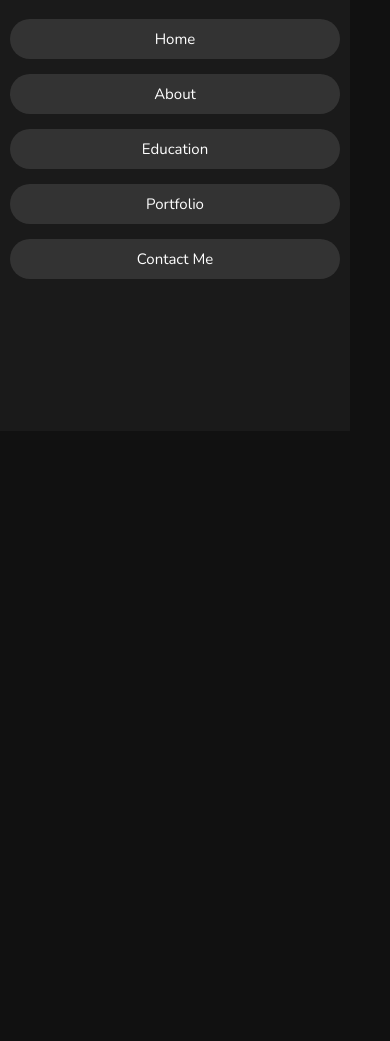
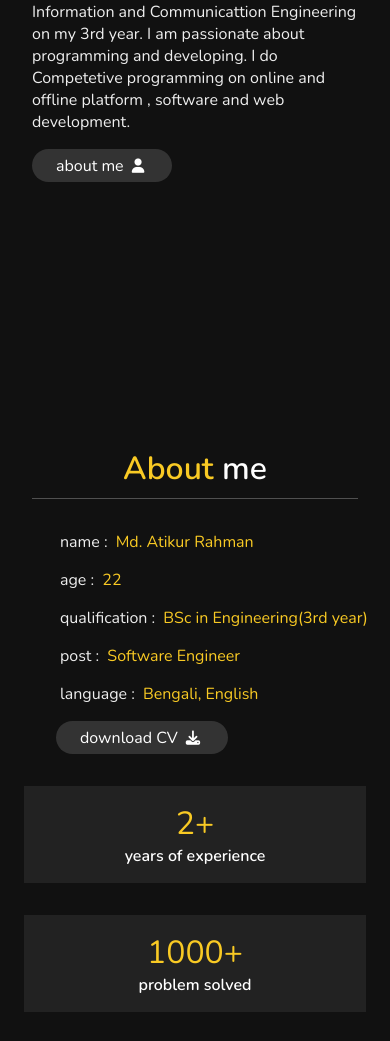
Before and after one commit to MD-Atikur-Rahman/Personal-Portfolio, a plain HTML site: page index.html in a window 390 px wide. Shown: the part 413-1454 px from the top of the page. Before the commit the page ends 844 px from the top, so only its background shows below. Drawn offline with nearby package versions, Linux system fonts and the light colour scheme.

Commit message:
making responsive , home and  about added

```diff
--- a/css/style.css
+++ b/css/style.css
@@ -1,4 +1,4 @@
-@import url('https://fonts.googleapis.com/css2?family=Nunito:wght@200;300;400;600&family=Poppins&display=swap');
+@import url('https://fonts.googleapis.com/css2?family=Nunito:wght@200;300;400;600&display=swap');
 
 :root{
     --yellow:#f9ca24;
@@ -6,70 +6,103 @@
 
 *{
     font-family: 'Nunito', sans-serif;
-    margin: 0; padding: 0;
+    margin:0; padding:0;
     box-sizing: border-box;
     text-decoration: none;
-    outline: none;
-    border: none;
-    text-transform: capitalize;
-    transition:all .2s linear;
+    outline: none; border:none;
+    transition: all .2s linear;
 }
 
 *::selection{
-    background: var(--yellow);
-    color: #333;
+    background:var(--yellow);
+    color:#333;
 }
 
 html{
-    font-size: 62.5%;
+    font-size: 60%;
     overflow-x: hidden;
 }
 
 html::-webkit-scrollbar{
-    width: 1.4rem;
+    width:1.4rem;
 }
 
 html::-webkit-scrollbar-track{
-    background: #222;
-}
-
-html::-webkit-scrollbar-track{
-    background: #222;
+    background:#222;
 }
 
 html::-webkit-scrollbar-thumb{
-    background: var(--yellow);
+    background:var(--yellow);
 }
 
 body{
-    background: #111;
+    background:#111;
     overflow-x: hidden;
+    padding-left: 35rem;
+}
+
+section{
+    min-height: 100vh;
+    padding:1rem;
+}
+
+.btn{
+    padding:.7rem 3rem;
+    background:#333;
+    color:#fff;
+    cursor: pointer;
+    margin-top: 1rem;
+    font-size: 2rem;
+    border-radius: 5rem;
+}
+
+.btn i{
+    padding:0 .5rem;
+    font-size: 1.8rem;
+}
+
+.btn:hover{
+    background:var(--yellow);
+}
+
+.heading{
+    text-align: center;
+    margin:0 6rem;
+    font-size: 4rem;
+    padding:1rem;
+    border-bottom: .1rem solid #fff4;
+    color:#fff;
+}
+
+.heading span{
+    color:var(--yellow);
 }
 
 header{
     position: fixed;
-    top: 0; left:0;
+    top:0; left:0;
     z-index: 1000;
-    height: 100%;
-    width: 35rem;
-    background: #1a1a1a;
+    height:100%;
+    width:35rem;
+    background:#1a1a1a;
     display: flex;
     align-items: center;
     justify-content: center;
-    flex-flow:column;
+    flex-flow: column;
     text-align: center;
 }
+
 header .user img{
-    height: 17rem;
-    width: 17rem;
+    height:17rem;
+    width:17rem;
     border-radius: 50%;
     object-fit: cover;
     margin-bottom: 1rem;
-    border: .7rem solid var(--yellow);
+    border:.7rem solid var(--yellow);
 }
 
 header .user .name{
-    font-size: 3rem;
+    font-size: 3.5rem;
     color:#fff;
 }
 
@@ -79,37 +112,171 @@ header .user .post{
 }
 
 header .navbar{
-    width: 100%;
+    width:100%;
 }
 
 header .navbar ul{
     list-style: none;
-    padding:1rem 1rem;
+    padding:1rem 3rem;
+}
 
-}
 
 header .navbar ul li a{
     display: block;
-    padding: 1rem;
-    margin: 1.5rem 0;
-    background: #333;
-    color: #fff;
-    font-size: 1.5rem;
+    padding:1rem;
+    margin:1.5rem 0;
+    background:#333;
+    color:#fff;
+    font-size: 2rem;
     border-radius: 5rem;
 }
 
 header .navbar ul li a:hover{
-    background-color: var(--yellow);
+    background:var(--yellow);
 }
 
 #menu{
     position: fixed;
-    top: 2rem; right: 2rem;
-    background: #333;
-    color: #fff;
+    top:2rem; right:2rem;
+    background:#333;
+    color:#fff;
     cursor: pointer;
-    font-size: 2rem;
-    padding: 1rem 1rem;
+    font-size: 2.5rem;
+    padding:1rem 1.5rem;
     z-index: 1000;
     display: none;
 }
+
+.home{
+    display: flex;
+    justify-content: center;
+    flex-flow: column;
+    padding:0 15rem;
+}
+
+.home h3{
+    font-size: 2.5rem;
+    color:#fff;
+}
+
+.home h1{
+    font-size:5rem;
+    color:#fff;
+}
+
+.home h1 span{
+    color:var(--yellow);
+}
+
+.home p{
+    font-size:2rem;
+    color:#eee;
+    padding: 1rem 0;
+}
+
+.about .row{
+    display: flex;
+    align-items: center;
+    justify-content: center;
+    flex-wrap: wrap;
+    padding:1rem 0;
+}
+
+.about .row .info{
+    flex:1 1 48rem;
+    padding:2rem 1rem;
+    padding-left: 6rem;
+}
+
+.about .row .info h3{
+    font-size: 2rem;
+    color:var(--yellow);
+    padding:1rem 0;
+    font-weight: normal;
+}
+
+.about .row .info h3 span{
+    color:#eee;
+    padding:0 .5rem;
+}
+
+.about .row .counter{
+    flex:1 1 48rem;
+    display: flex;
+    justify-content: center;
+    flex-wrap: wrap;
+}
+
+.about .row .counter .box{
+    width:20rem;
+    background:#222;
+    text-align: center;
+    padding: 2rem;
+    margin:2rem;
+}
+
+.about .row .counter .box span{
+    font-size: 4rem;
+    color:var(--yellow);
+}
+
+.about .row .counter .box h3{
+    font-size: 2rem;
+    color:#fff;
+}
+
+@media (max-width:1200px){
+
+    html{
+        font-size: 55%;
+    }
+
+    .home{
+        padding:1rem 4rem;
+    }
+
+}
+
+@media (max-width:991px){
+
+   header{
+       left:-120%;
+   }
+
+   #menu{
+       display: block;
+   }
+
+   header.toggle{
+    left:0%;
+   }
+
+   body{
+       padding:0;
+   }
+
+}
+
+@media (max-width:768px){
+
+    html{
+        font-size: 50%;
+    }
+
+ }
+
+@media (max-width:400px){
+
+    header{
+        width: 100vw;
+    }
+
+    .heading{
+        margin:0 3rem;
+    }
+
+    .about .row .counter .box{
+        width: 100%;
+    }
+
+ }
--- a/index.html
+++ b/index.html
@@ -22,19 +22,76 @@
 
         <nav class="navbar">
             <ul>
-                <li><a href="">Home</a></li>
-                <li><a href="">About</a></li>
+                <li><a href="home">Home</a></li>
+                <li><a href="#about">About</a></li>
                 <li><a href="">Education</a></li>
                 <li><a href="">Portfolio</a></li>
                 <li><a href="">Contact me</a></li>
             </ul>
         </nav>
-
-
     </header>
 
 
     <div id="menu" class="fas fa-bars"></div>
+
+    <section class="home" id="home">
+
+        <h3>HI THERE !</h3>
+        <h1>I'M <span>Md. Atikur Rahman</span></h1>
+        <p>I am currently studying for a BSc in Information and Communicattion Engineering on my 3rd year. I am passionate about programming and developing. I do Competetive programming on online and offline platform , software and web development.
+        </p>
+        <a href="#about"><button class="btn">about me <i class="fas fa-user"></i></button></a>
+
+    </section>
+
+
+    <section class="about" id="about">
+
+        <h1 class="heading"> <span>About</span> me </h1>
+
+        <div class="row">
+
+            <div class="info">
+                <h3> <span> name : </span> Md. Atikur Rahman </h3>
+                <h3> <span> age : </span> 22 </h3>
+                <h3> <span> qualification : </span>BSc in Engineering(3rd year)</h3>
+                <h3> <span> post : </span> Software Engineer </h3>
+                <h3> <span> language : </span> Bengali, English </h3>
+                <a href="#"><button class="btn"> download CV <i class="fas fa-download"></i> </button></a>
+            </div>
+
+            <div class="counter">
+
+                <div class="box">
+                    <span>2+</span>
+                    <h3>years of experience</h3>
+                </div>
+
+                <div class="box">
+                    <span>1000+</span>
+                    <h3>problem solved</h3>
+                </div>
+
+                <div class="box">
+                    <span>6+</span>
+                    <h3>porject completed</h3>
+                </div>
+
+                <div class="box">
+                    <span>3+</span>
+                    <h3>happy clients</h3>
+                </div>
+
+                <div class="box">
+                    <span>3+</span>
+                    <h3>awards won</h3>
+                </div>
+
+            </div>
+
+        </div>
+
+        </section>
 
 
     <script src="https://cdnjs.cloudflare.com/ajax/libs/jquery/3.6.0/jquery.min.js" integrity="sha512-894YE6QWD5I59HgZOGReFYm4dnWc1Qt5NtvYSaNcOP+u1T9qYdvdihz0PPSiiqn/+/3e7Jo4EaG7TubfWGUrMQ==" crossorigin="anonymous" referrerpolicy="no-referrer"></script>
--- a/js/script.js
+++ b/js/script.js
@@ -0,0 +1,36 @@
+$(document).ready(function(){
+
+    $('#menu').click(function(){
+      $(this).toggleClass('fa-times');
+      $('header').toggleClass('toggle');
+    });
+
+    $(window).on('scroll load',function(){
+
+      $('#menu').removeClass('fa-times');
+      $('header').removeClass('toggle');
+
+      if($(window).scrollTop() > 0){
+        $('.top').show();
+      }else{
+        $('.top').hide();
+      }
+
+    });
+
+    $('a[href*="#"]').on('click',function(e){
+
+      e.preventDefault();
+
+      $('html, body').animate({
+
+        scrollTop : $($(this).attr('href')).offset().top,
+
+      },
+        500,
+        'linear'
+      );
+
+    });
+
+  });
```
